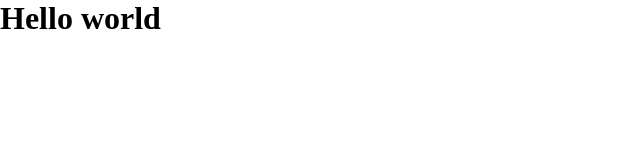
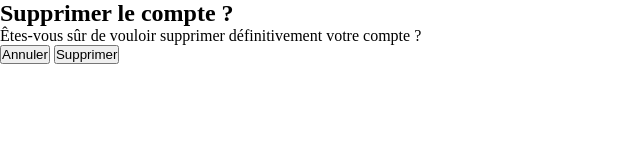
Before and after one commit to eikon-frontend-students/imd2-exercice-hebdomadaire-9-HillarylouisXVI, a website built with Parcel: page src/index.html in a window 1280 px wide. Shown: the whole page, without its empty margins (0-640 px from the left). Built offline with nearby package versions, Linux system fonts and the light colour scheme.

Commit message:
Overlay html

```diff
--- a/src/index.html
+++ b/src/index.html
@@ -7,7 +7,14 @@
     <link rel="stylesheet" href="css/main.css" />
   </head>
   <body>
-    <h1>Hello world</h1>
+    <div class="Overlay">
+      <h2>Supprimer le compte ?</h2>
+      <p>Êtes-vous sûr de vouloir supprimer définitivement votre compte ?</p>
+      <div class="Buttons">
+        <button class="Cancel">Annuler</button>
+        <button class="Confirm">Supprimer</button>
+      </div>
+    </div>
 
     <script src="js/main.js" type="module"></script>
   </body>
```
